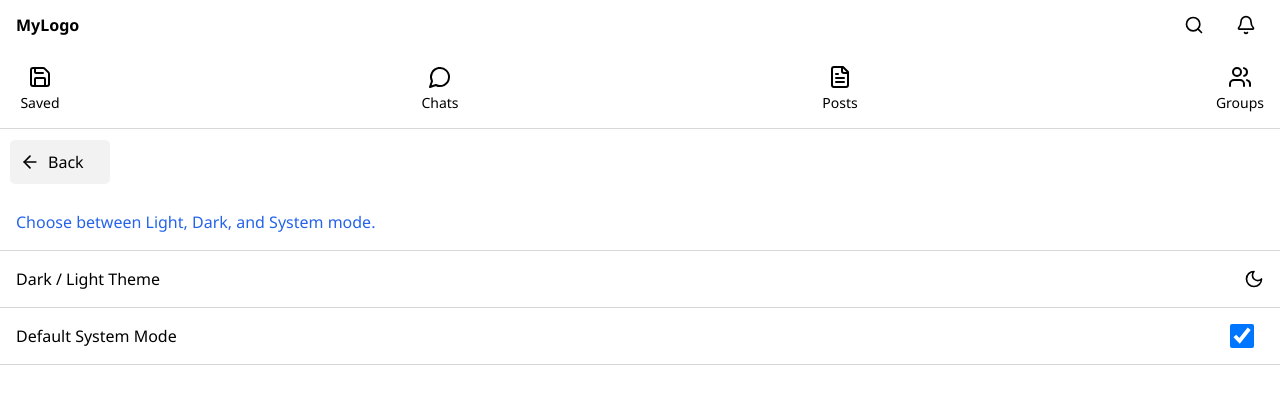
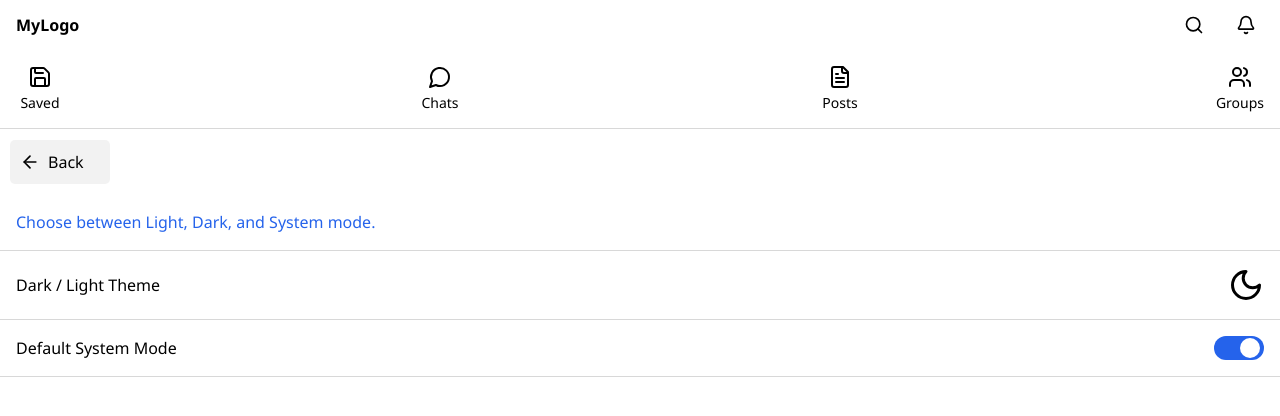
Before and after one commit to KYANTECH254/social, a Next.js app: page /settings/theme in a window 1280 px wide. Shown: the top 416 px of the page. Built offline with nearby package versions, Linux system fonts and the light colour scheme.

Commit message:
initial commit

```diff
--- a/app/layout.tsx
+++ b/app/layout.tsx
@@ -1,3 +1,4 @@
+// app/layout.tsx
 import type { Metadata } from "next";
 import { Noto_Sans } from '@next/font/google';
 import "./globals.css";
@@ -5,9 +6,9 @@ import "../public/styles/main.css"
 import "../public/styles/static.css"
 
 const notoSans = Noto_Sans({
-  subsets: ['latin'], // Add more subsets like 'cyrillic', 'greek' if needed
-  weight: ['400', '700'], // Choose weights (e.g., 400 for normal, 700 for bold)
-  style: ['normal', 'italic'], // Include styles if needed
+  subsets: ['latin'],
+  weight: ['400', '700'],
+  style: ['normal', 'italic'],
 });
 
 export const metadata: Metadata = {
@@ -22,7 +23,9 @@ export default function RootLayout({
 }>) {
   return (
     <html lang="en">
-      <body className={notoSans.className}>{children}</body>
+      <body className={notoSans.className}>
+        {children}
+      </body>
     </html>
   );
 }
--- a/app/page.tsx
+++ b/app/page.tsx
@@ -1,9 +1,13 @@
+"use client"
+
 import FloatingIcons from "../components/FloatingIcons";
 import ItemsNav from "../components/ItemsNav/ItemsNav";
 import TopNav from "../components/TopNav/TopNav";
 import Saved from "../components/pages/Saved";
+import { useTheme } from "@/hooks/useTheme";
 
 export default function Home() {
+  useTheme();
   return (
     <main>
       <TopNav />
--- a/app/settings/page.tsx
+++ b/app/settings/page.tsx
@@ -1,8 +1,10 @@
+"use client"
+
 import { User, PaintBucket, Shield, Lock, LogOut } from "lucide-react";
 import ItemsNav from "@/components/ItemsNav/ItemsNav";
 import TopNav from "@/components/TopNav/TopNav";
 import Link from "next/link";
-
+import { useTheme } from "@/hooks/useTheme";
 // Import components for each setting
 import ThemeOptions from "@/components/Settings/ThemeOptions";
 // import ProfileSettings from "@/components/Settings/ProfileSettings";
@@ -17,7 +19,7 @@ export default function Page() {
         { name: "Security", icon: <Lock size={20} />, link: "/settings/security" },
         { name: "Logout", icon: <LogOut size={20} />, link: "/logout" },
     ];
-
+    useTheme();
     return (
         <main>
             <TopNav />
--- a/app/settings/theme/page.tsx
+++ b/app/settings/theme/page.tsx
@@ -1,8 +1,12 @@
+"use client"
+
 import ItemsNav from "@/components/ItemsNav/ItemsNav";
 import ThemeOptions from "@/components/Settings/ThemeOptions";
 import TopNav from "@/components/TopNav/TopNav";
+import { useTheme } from "@/hooks/useTheme";
 
 export default function Page() {
+    useTheme();
     return (
         <main>
             <TopNav />
--- a/components/Settings/ThemeOptions.tsx
+++ b/components/Settings/ThemeOptions.tsx
@@ -3,24 +3,20 @@
 import { Moon, ArrowLeft } from "lucide-react";
 import ItemsNav from "@/components/ItemsNav/ItemsNav";
 import TopNav from "@/components/TopNav/TopNav";
-import { getFromLocalStorage, saveToLocalStorage } from "@/lib/Functions";
+import { getFromLocalStorage, saveToLocalStorage, GoBack } from "@/lib/Functions";
 import { useState, useEffect } from "react";
 
 export default function ThemeOptions() {
-  const [theme, setTheme] = useState('system');
+  const [theme, setTheme] = useState<string>('system');
 
   useEffect(() => {
     const savedTheme = getFromLocalStorage('theme');
     if (savedTheme) setTheme(savedTheme);
   }, []);
 
-  const handleThemeChange = (selectedTheme: string) => {
+  const handleThemeChange = (selectedTheme: 'system' | 'light' | 'dark') => {
     setTheme(selectedTheme);
     saveToLocalStorage('theme', selectedTheme);
-  };
-
-  const goBack = () => {
-    window.history.back();
   };
 
   return (
@@ -30,7 +26,7 @@ export default function ThemeOptions() {
 
       <div className="settings-container">
         <button
-          onClick={goBack}
+          onClick={GoBack}
           className="flex items-center gap-2 text-blue-500 mb-4 back-button"
         >
           <ArrowLeft size={20} /> Back
@@ -38,31 +34,36 @@ export default function ThemeOptions() {
 
         <h4 className="p-4 container-sub-headings">Choose between Light, Dark, and System mode.</h4>
         <div className="flex flex-col">
+          {/* Dark / Light theme toggle */}
           <div
             onClick={() => handleThemeChange(theme === 'dark' ? 'light' : 'dark')}
             className="w-full p-4 flex items-center gap-3 cursor-pointer settings-ex-cards"
           >
             <span>Dark / Light Theme</span>
             <Moon
-              size={20}
-              className={`${theme !== 'system' ? 'mode-active' : ''}`}
+              size={36}
+              className={`${theme === 'dark' ? 'mode-active' : ''
+                } transition-all duration-200`}
             />
+
           </div>
+
+          {/* System mode toggle */}
           <div
             onClick={() => handleThemeChange('system')}
             className="w-full p-4 flex items-center gap-3 cursor-pointer settings-ex-cards"
           >
             <span>Default System Mode</span>
-            {theme === 'system' ? (
+            <label className="switch">
               <input
                 type="checkbox"
-                checked
+                checked={theme === 'system'}
+                onChange={() => { }}
+                disabled={theme === 'system'} // Disable the toggle when theme is set to 'system'
                 className="h-6 w-11 rounded-full bg-gray-200 transition-colors duration-200 checked:bg-blue-500 cursor-pointer"
-                readOnly
               />
-            ) : (
-              <Moon size={20} />
-            )}
+              <span className="slider"></span>
+            </label>
           </div>
         </div>
       </div>
--- /dev/null
+++ b/hooks/useTheme.ts
@@ -0,0 +1,40 @@
+"use client"
+
+import { useState, useEffect } from 'react';
+import { getFromLocalStorage } from "@/lib/Functions";
+
+export const useTheme = () => {
+  const [theme, setTheme] = useState<string | null>('system');
+
+  useEffect(() => {
+    const savedTheme = getFromLocalStorage('theme');
+    if (savedTheme) setTheme(savedTheme);
+
+    const handleStorageChange = () => {
+      const newTheme = getFromLocalStorage('theme');
+      if (newTheme !== theme) {
+        setTheme(newTheme);
+      }
+    };
+
+    window.addEventListener('storage', handleStorageChange);
+
+    const main = document.querySelector('main');
+    if (main) {
+      if (theme === 'dark') {
+        main.classList.add('dark-mode');
+        main.classList.remove('light-mode');
+      } else if (theme === 'light') {
+        main.classList.add('light-mode');
+        main.classList.remove('dark-mode');
+      } else {
+        main.classList.remove('dark-mode');
+        main.classList.remove('light-mode');
+      }
+    }
+
+    return () => {
+      window.removeEventListener('storage', handleStorageChange);
+    };
+  }, [theme]);
+};
--- a/lib/Functions.ts
+++ b/lib/Functions.ts
@@ -1,4 +1,4 @@
-export function formatTimestamp (timestamp: string): string {
+export function formatTimestamp(timestamp: string): string {
   const inputDate = new Date(timestamp);
   const currentDate = new Date();
 
@@ -55,3 +55,7 @@ export function deleteFromLocalStorage(name: string): void {
 export function getFromLocalStorage(name: string): string | null {
   return localStorage.getItem(name);
 }
+
+export function GoBack() {
+  window.history.back();
+};
--- a/public/styles/main.css
+++ b/public/styles/main.css
@@ -31,6 +31,31 @@ body {
     margin: 0;
     padding: 0;
     position: relative;
+}
+
+main.dark-mode {
+    --main-background-color: #000;
+    --main-text-color: #FFF;
+    --main-border-color: #ffffff29;
+    --main-img-icons-background-color: #222;
+    --main-chat-last-message-color: #888;
+    --main-chat-hover-color: #222;
+    --main-hover-background-color: #22222242;
+}
+
+main.light-mode {
+    --main-color: #2563EB;
+    --main-background-color: #FFF;
+    --main-text-color: #000;
+    --main-border-color: #00000027;
+    --main-white: #FFF;
+    --main-hover-icons-color: #2564eb60;
+    --main-img-icons-background-color: #cdcdcd;
+    -main-hover-icons-color: #301934;
+    --main-transparent-black-color: #00000012;
+    --main-chat-last-message-color: #222;
+    --main-chat-hover-color: #cdcdcd;
+    --main-hover-background-color: #cdcdcd42;
 }
 
 .top-nav {
@@ -293,3 +318,57 @@ body {
     color: var(--main-text-color);
     background-color: var(--main-hover-icons-color);
 }
+
+.mode-active {
+    /* Set the icon's background color to the theme's active color */
+    background-color: var(--main-color);
+    color: white;
+    /* Ensure the icon color contrasts well with the background */
+    padding: 4px;
+    /* Optional: Add padding around the icon for a rounded background effect */
+    border-radius: 50%;
+    /* Make the background circular */
+}
+
+
+/* Slider styling */
+.switch {
+    position: relative;
+    display: inline-block;
+    width: 50px;
+    height: 24px;
+}
+
+/* The slider */
+.switch .slider {
+    position: absolute;
+    cursor: pointer;
+    top: 0;
+    left: 0;
+    right: 0;
+    bottom: 0;
+    background-color: #ccc;
+    transition: 0.4s;
+    border-radius: 24px;
+}
+
+/* The circle inside the slider */
+.switch .slider:before {
+    position: absolute;
+    content: "";
+    height: 20px;
+    width: 20px;
+    border-radius: 50%;
+    left: 6px;
+    bottom: 2px;
+    background-color: var(--main-white);
+    transition: 0.4s;
+}
+
+input:checked+.slider {
+    background-color: var(--main-color);
+}
+
+input:checked+.slider:before {
+    transform: translateX(20px);
+}
```
